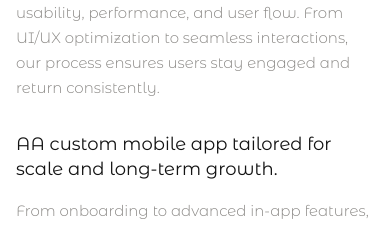
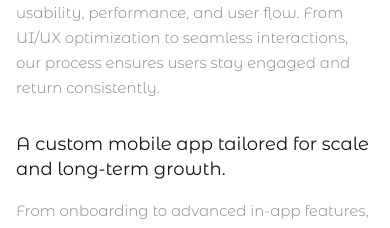
Before and after one commit to Yole-dev/bloom-revamped, a React (Create React App) app: page /mobileapp_development in a window 390 px wide. Shown: the part 1000-1228 px from the top of the page. Built offline with nearby package versions, Linux system fonts and the light colour scheme.

Commit message:
Fixed typo error on the mobile app development page

```diff
--- a/src/pages/MobileAppDevelopment.js
+++ b/src/pages/MobileAppDevelopment.js
@@ -90,7 +90,7 @@ function DevelopmentGoals() {
       </RightComponentAnimation>
 
       <LeftComponentAnimation className="sub-service-goals-content">
-        <p>AA custom mobile app tailored for scale and long-term growth.</p>
+        <p>A custom mobile app tailored for scale and long-term growth.</p>
         <p>
           From onboarding to advanced in-app features, we build scalable mobile
           solutions aligned with your business goals, integrating third-party
```
